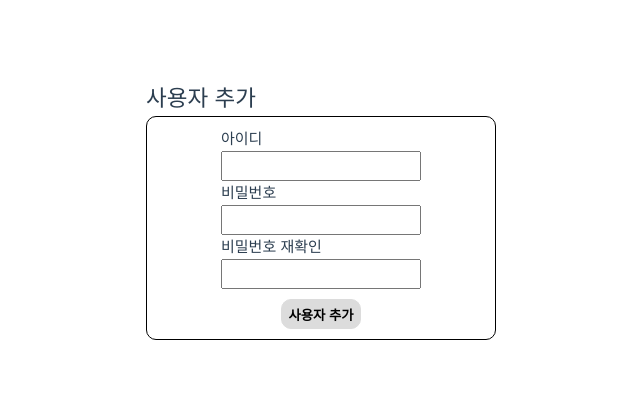
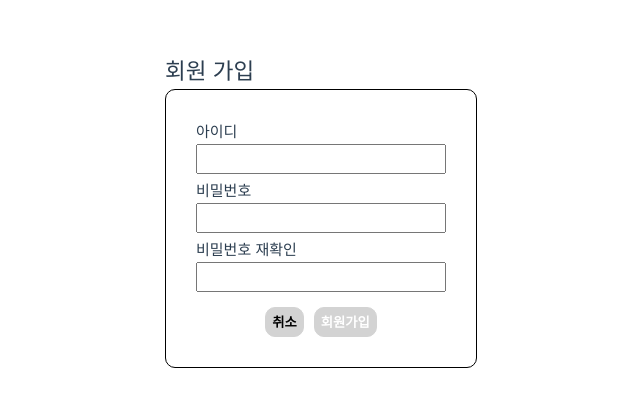
Before and after one commit to forest-6/tanstack-query-practice, a Vue app: page /zod in a window 1280 px wide. Shown: the part 190-596 px from the top of the page, without its empty margins (319-959 px from the left). Built offline with nearby package versions, Linux system fonts and the light colour scheme; the HTML template or start-up script is replaced by a standard one; what @tanstack/vue-query would draw is missing.

Commit message:
Feat: 회원가입 버튼 비활성화 기능 추가

```diff
--- a/src/views/ZodView.vue
+++ b/src/views/ZodView.vue
@@ -1,6 +1,6 @@
 <template>
   <div>
-    <h2>사용자 추가</h2>
+    <h2>회원 가입</h2>
     <div class="user-add-form">
       <span>
         <label for="id">아이디</label>
@@ -23,13 +23,16 @@
           <span class="input-valid-message">{{ rePwValidMessage }}</span>
         </div>
       </span>
-      <button @click="createUser">사용자 추가</button>
+      <span class="button-wrapper">
+        <button class="cancel" @click="$router.back()">취소</button>
+        <button class="join" :disabled="!joinInputValid" @click="createUser">회원가입</button>
+      </span>
     </div>
   </div>
 </template>
 
 <script setup lang="ts">
-import { ref, watch } from 'vue'
+import { computed, ref, watch } from 'vue'
 import { z } from 'zod'
 
 import { createUserApi } from '@/apis/users'
@@ -41,6 +44,17 @@ const rePwInput = ref('')
 const idValidMessage = ref('')
 const pwValidMessage = ref('')
 const rePwValidMessage = ref('')
+
+const joinInputValid = computed(() => {
+  return (
+    idInput.value &&
+    pwInput.value &&
+    rePwInput.value &&
+    !idValidMessage.value &&
+    !pwValidMessage.value &&
+    !rePwValidMessage.value
+  )
+})
 
 const JoinId = z.string().min(1, '글자를 입력해주세요.')
 
@@ -159,15 +173,10 @@ const isSequential = (str: string) => {
 .user-add-form {
   border: 1px solid black;
   border-radius: 10px;
-  padding: 10px;
-  width: 350px;
+  padding: 30px;
   display: flex;
   flex-direction: column;
   align-items: center;
-  input {
-    height: 30px;
-    min-width: 200px;
-  }
 }
 
 .input-valid-message {
@@ -176,16 +185,38 @@ const isSequential = (str: string) => {
 }
 
 .input-wrapper {
+  width: 250px;
   display: flex;
   flex-direction: column;
+  input {
+    height: 30px;
+    margin-bottom: 5px;
+  }
 }
 
-button {
-  height: 30px;
-  margin-top: 10px;
-  background-color: gainsboro;
-  border: 1px solid gainsboro;
-  border-radius: 10px;
-  font-weight: bold;
+.button-wrapper {
+  display: flex;
+  gap: 10px;
+  button {
+    height: 30px;
+    margin-top: 10px;
+    border-radius: 10px;
+    font-weight: bold;
+    cursor: pointer;
+  }
+  .cancel {
+    background-color: lightgray;
+    border: 1px solid lightgray;
+  }
+  .join {
+    background: #2ca02c;
+    border: 1px solid #2ca02c;
+    color: #fff;
+    &:disabled {
+      background: lightgray;
+      border: 1px solid lightgray;
+      cursor: not-allowed;
+    }
+  }
 }
 </style>
```
